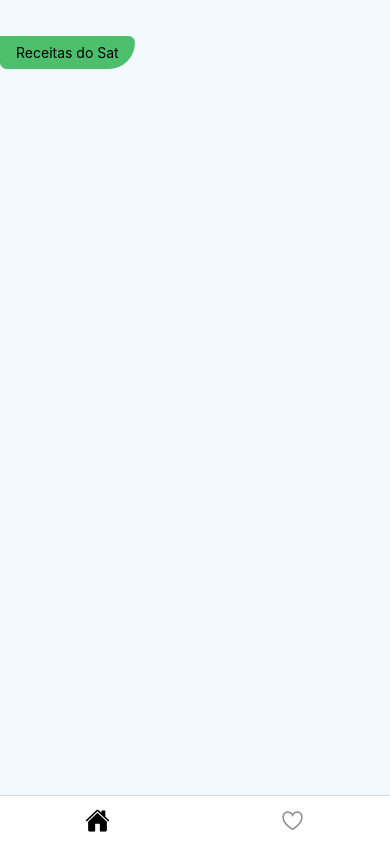
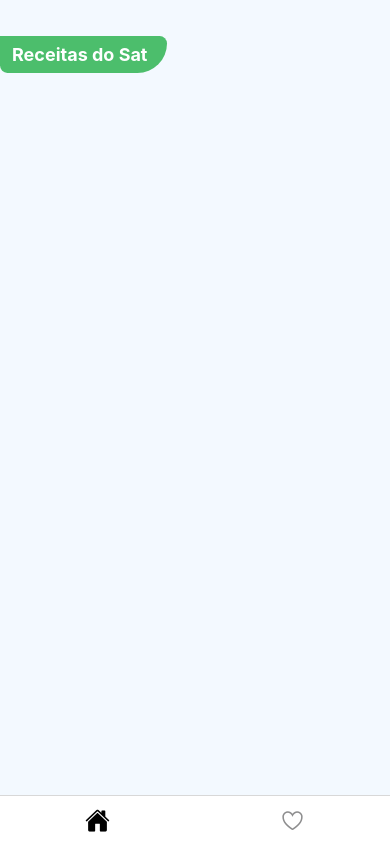
Before and after one commit to johnnysat/Receitas-do-Sat, a React Native app: screen / in a window 390 px wide. Built offline with nearby package versions, Linux system fonts and the light colour scheme.

Commit message:
Estilizando a fonte do Logo

```diff
--- a/src/components/logo/index.js
+++ b/src/components/logo/index.js
@@ -3,7 +3,7 @@ import {View, Text, StyleSheet } from 'react-native'
 export function Logo () {
   return (
     <View style={styles.logoArea}>
-      <Text>Receitas do Sat</Text>
+      <Text style={styles.logo}>Receitas do Sat</Text>
     </View>
   )
 }
@@ -13,10 +13,15 @@ const styles = StyleSheet.create({
     backgroundColor: '#4CBE6C',
     alignSelf: "flex-start",
     padding: 8,
-    paddingLeft: 16,
-    paddingRight: 16,
+    paddingLeft: 12,
+    paddingRight: 20,
     borderTopRightRadius: 8,
     borderBottomLeftRadius: 8,
     borderBottomRightRadius: 32,
+  },
+  logo:{
+    fontSize: 18,
+    fontWeight: "bold",
+    color: "#FFF",
   }
 })
```
